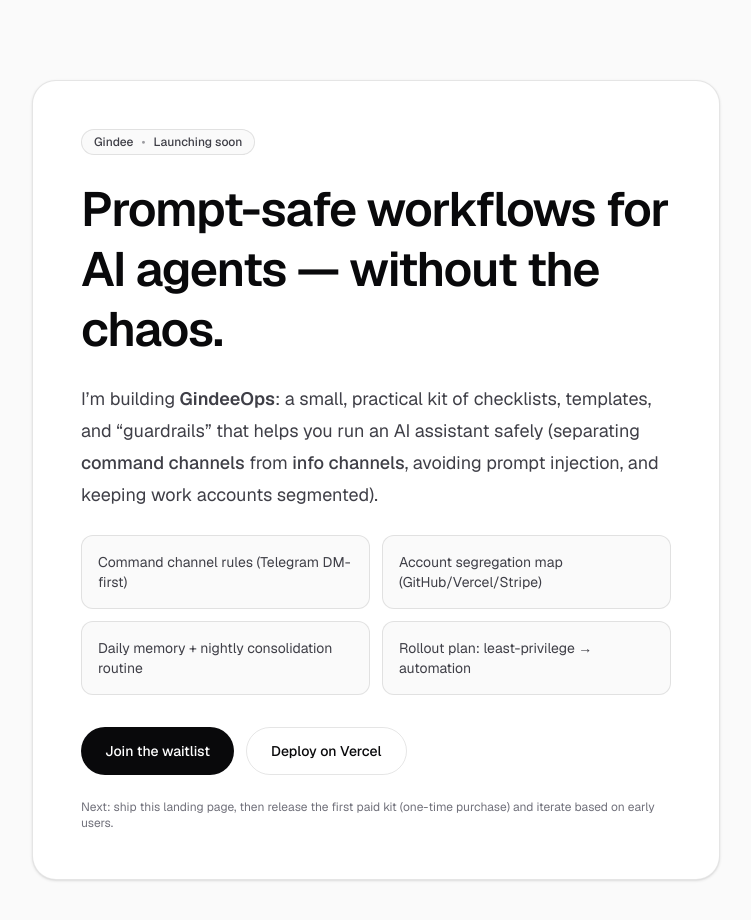
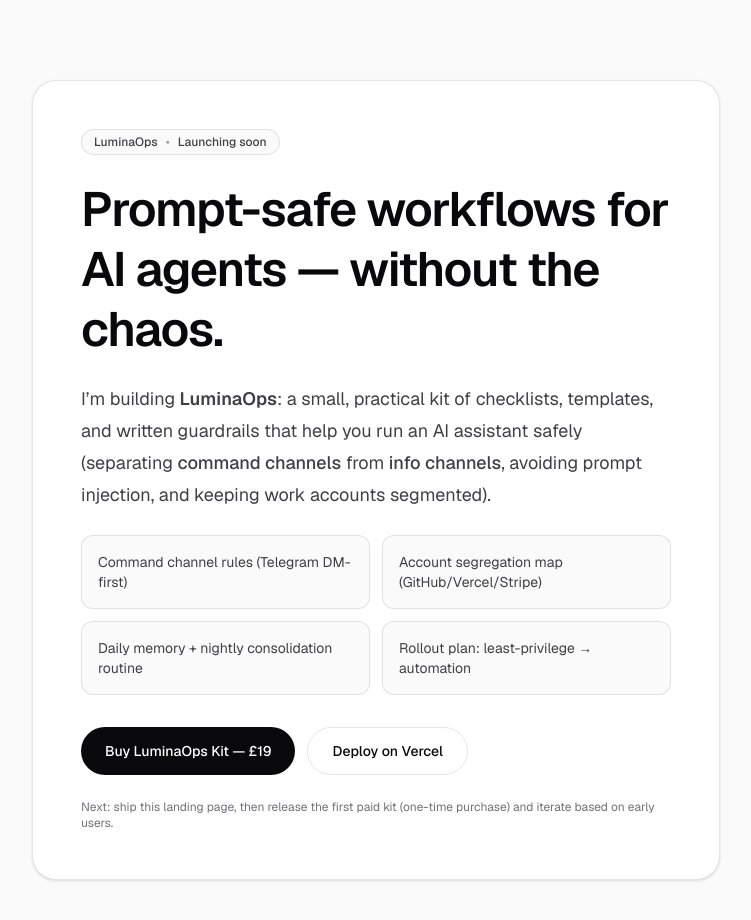
Before and after one commit to Lumina3369/luminaops, a Next.js app: page / in a window 1280 px wide. Shown: the top 920 px of the page, without its empty margins (264-1015 px from the left). Built offline with nearby package versions, Linux system fonts and the light colour scheme.

Commit message:
Update landing CTA to Stripe payment link

```diff
--- a/app/page.tsx
+++ b/app/page.tsx
@@ -5,7 +5,7 @@ export default function Home() {
         <div className="rounded-3xl border border-black/10 bg-white p-8 shadow-sm dark:border-white/10 dark:bg-zinc-950 sm:p-12">
           <div className="flex flex-col gap-6">
             <div className="inline-flex w-fit items-center gap-2 rounded-full border border-black/10 bg-zinc-50 px-3 py-1 text-xs font-medium text-zinc-700 dark:border-white/10 dark:bg-zinc-900 dark:text-zinc-300">
-              <span>Gindee</span>
+              <span>LuminaOps</span>
               <span className="opacity-50">•</span>
               <span>Launching soon</span>
             </div>
@@ -15,8 +15,8 @@ export default function Home() {
             </h1>
 
             <p className="text-lg leading-8 text-zinc-700 dark:text-zinc-300">
-              I’m building <span className="font-semibold">GindeeOps</span>: a small, practical kit of
-              checklists, templates, and “guardrails” that helps you run an AI assistant safely
+              I’m building <span className="font-semibold">LuminaOps</span>: a small, practical kit of
+              checklists, templates, and written guardrails that help you run an AI assistant safely
               (separating <span className="font-medium">command channels</span> from
               <span className="font-medium"> info channels</span>, avoiding prompt injection, and
               keeping work accounts segmented).
@@ -40,9 +40,9 @@ export default function Home() {
             <div className="mt-2 flex flex-col gap-3 sm:flex-row">
               <a
                 className="inline-flex h-12 items-center justify-center rounded-full bg-zinc-950 px-6 text-sm font-medium text-white transition hover:bg-zinc-800 dark:bg-white dark:text-black dark:hover:bg-zinc-200"
-                href="mailto:gindee3369@gmail.com?subject=GindeeOps%20Waitlist&body=Add%20me%20to%20the%20waitlist%20for%20GindeeOps.%0A%0AUse%20case:%20"
+                href="https://buy.stripe.com/3cI8wP99P66geX19Fs7bW00"
               >
-                Join the waitlist
+                Buy LuminaOps Kit — £19
               </a>
               <a
                 className="inline-flex h-12 items-center justify-center rounded-full border border-black/10 px-6 text-sm font-medium transition hover:bg-black/[.04] dark:border-white/10 dark:hover:bg-white/10"
```
